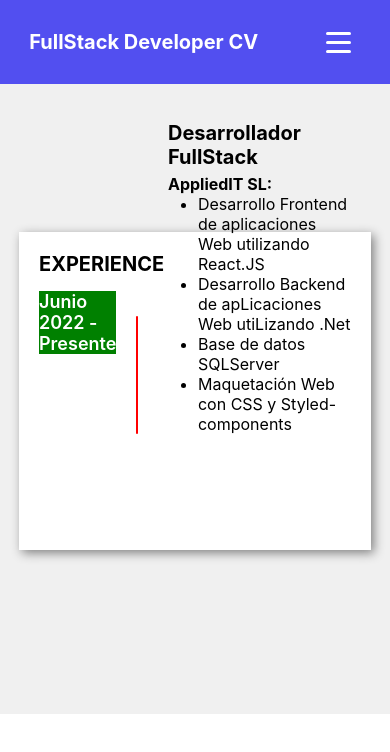
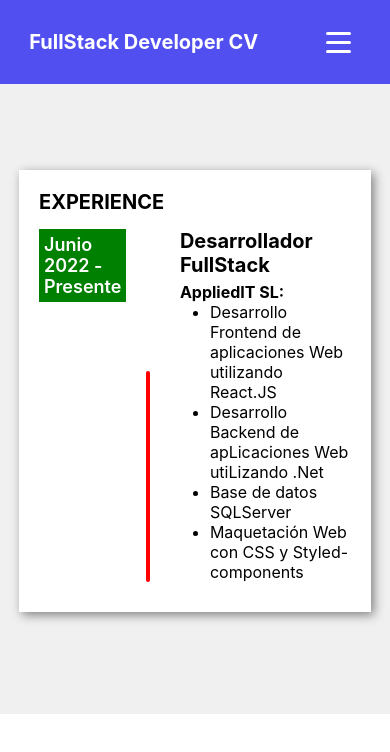
Before and after one commit to ABulpe/my-curriculum, a React (Create React App) app: page /Experience in a window 390 px wide. Shown: the top 752 px of the page. Built offline with nearby package versions, Linux system fonts and the light colour scheme.

Commit message:
Cambios responsive

```diff
--- a/src/components/Eduactions/Educations.jsx
+++ b/src/components/Eduactions/Educations.jsx
@@ -146,6 +146,10 @@ const Button = styled.button`
     background-color: white;
     color: #69b1ff;
    }
+   @media (max-width: 690px){
+    width: 100%;
+    margin-top: 15px;
+}
 `
 
 const Img = styled.img`
@@ -153,6 +157,7 @@ const Img = styled.img`
     width: 100%;
     object-fit: cover;
     object-position: top;
+
 `
 
 
--- a/src/components/Experience/Experience.jsx
+++ b/src/components/Experience/Experience.jsx
@@ -80,12 +80,11 @@ const Container = styled.div`
 `
 const MyExperience = styled.div`
     display: flex;
+    width: 100%;
     flex-direction: column;
     margin: 0 0 0 30px;
-    height: 17vh;
+    height: fit-content;
     justify-content: flex-end;
-
-
 
 `
 const Divider = styled.div`
@@ -93,7 +92,10 @@ const Divider = styled.div`
     height: 14vh;
     width: 0.5vh;
     border-radius: 10px;
+    @media (max-width: 690px){
+       height: 25vh;
 
+    }
 `
 
 const Date = styled.h2`
@@ -103,6 +105,9 @@ const Date = styled.h2`
     font-size: 18px;
     height: fit-content;
     width: 30%;
+    @media (max-width: 690px){
+       padding: 5px;
+    }
 `
 
 export default Experience;
--- a/src/components/Modal/Modal.jsx
+++ b/src/components/Modal/Modal.jsx
@@ -79,7 +79,6 @@ const BotonCerrar = styled.button`
 `
 const Container = styled.div`
 
-    // margin: 5vh 0;
     width: 30%;
     min-height: 100px;
     background-color: #fff;
@@ -87,7 +86,12 @@ const Container = styled.div`
     border-radius: 0.5em;
     box-shadow: rgba(100, 100, 111, 0.2) 0px 7px 29px 0px;
     padding: 20px ;
-    // z-index: 5000;
+    @media (max-width: 690px){
+        width: 80%;
+        margin: 0 50px 0 0;
+
+    }
+
 
 `
 const EncabezadoModal = styled.div`
--- a/src/components/Portrait/Portrait.jsx
+++ b/src/components/Portrait/Portrait.jsx
@@ -33,7 +33,6 @@ const Card = styled.div`
 
     @media (max-width: 690px){
         width: 100%;
-
     }
 
 `
@@ -52,6 +51,11 @@ const TextImg = styled.div`
     align-items: center;
     height:30%;
     flex-direction: column;
+    @media (max-width: 690px){
+        width: 100%;
+        margin-top: 15px;
+    }
+
 
 `
 const P = styled.p`
```
